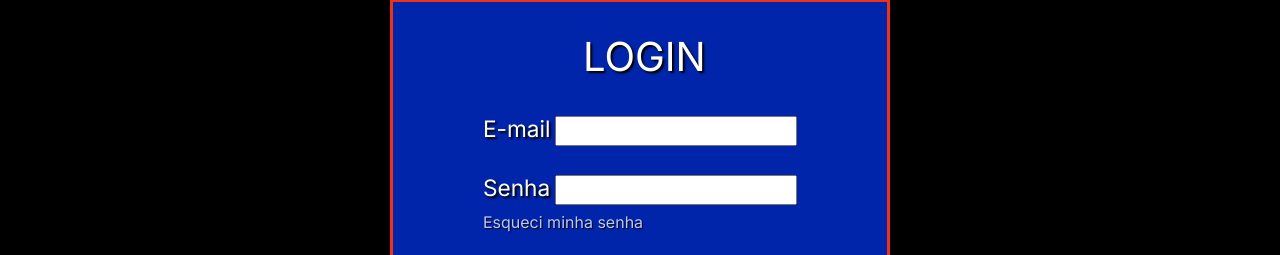
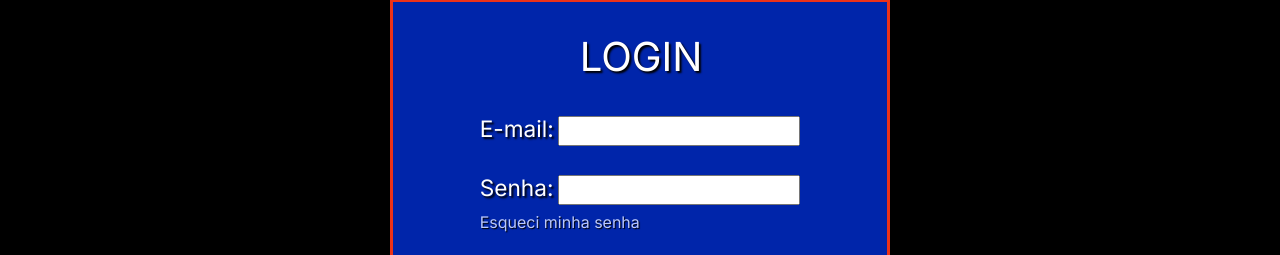
Before and after one commit to SENAIMauricio/GameManiaCSS, a plain HTML site: page login.html in a window 1280 px wide. Shown: the part 351-606 px from the top of the page. Drawn offline with nearby package versions, Linux system fonts and the light colour scheme; a web font is replaced by a local one.

Commit message:
merge login > main

```diff
--- a/login.html
+++ b/login.html
@@ -36,11 +36,11 @@
             <form action="#">
                 <div id="linha-title"><span id="form-title">Login</span></div>
                 <div>
-                    <label for="email" id="email-label">E-mail</label>
+                    <label for="email" id="email-label">E-mail: </label>
                     <input type="email" name="email" id="email">
                 </div>
                 <div>
-                    <label for="senha" id="senha-label">Senha</label>
+                    <label for="senha" id="senha-label">Senha: </label>
                     <input type="password" name="senha" id="senha">
                 </div>
                 <div><span id="esqueci-senha"><a href="#" target="_blank">Esqueci minha senha</a></span></div>
```
